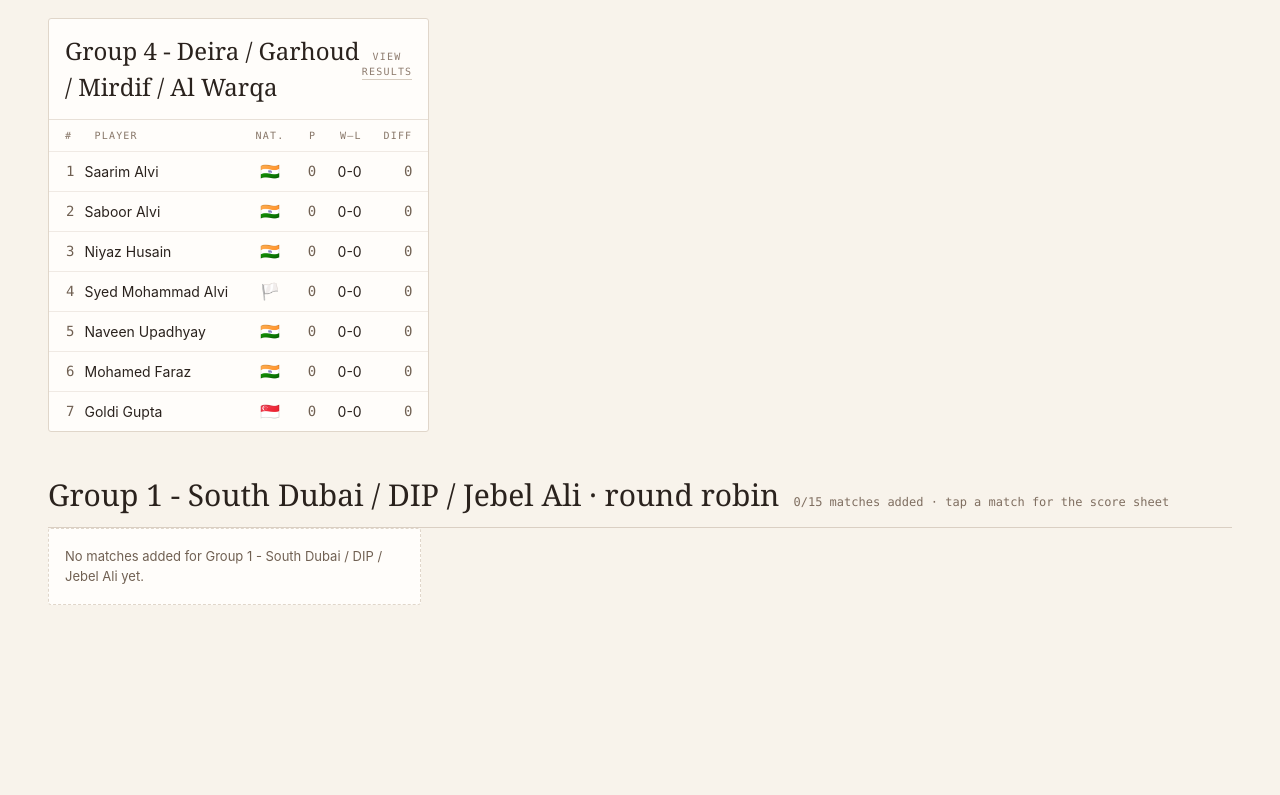
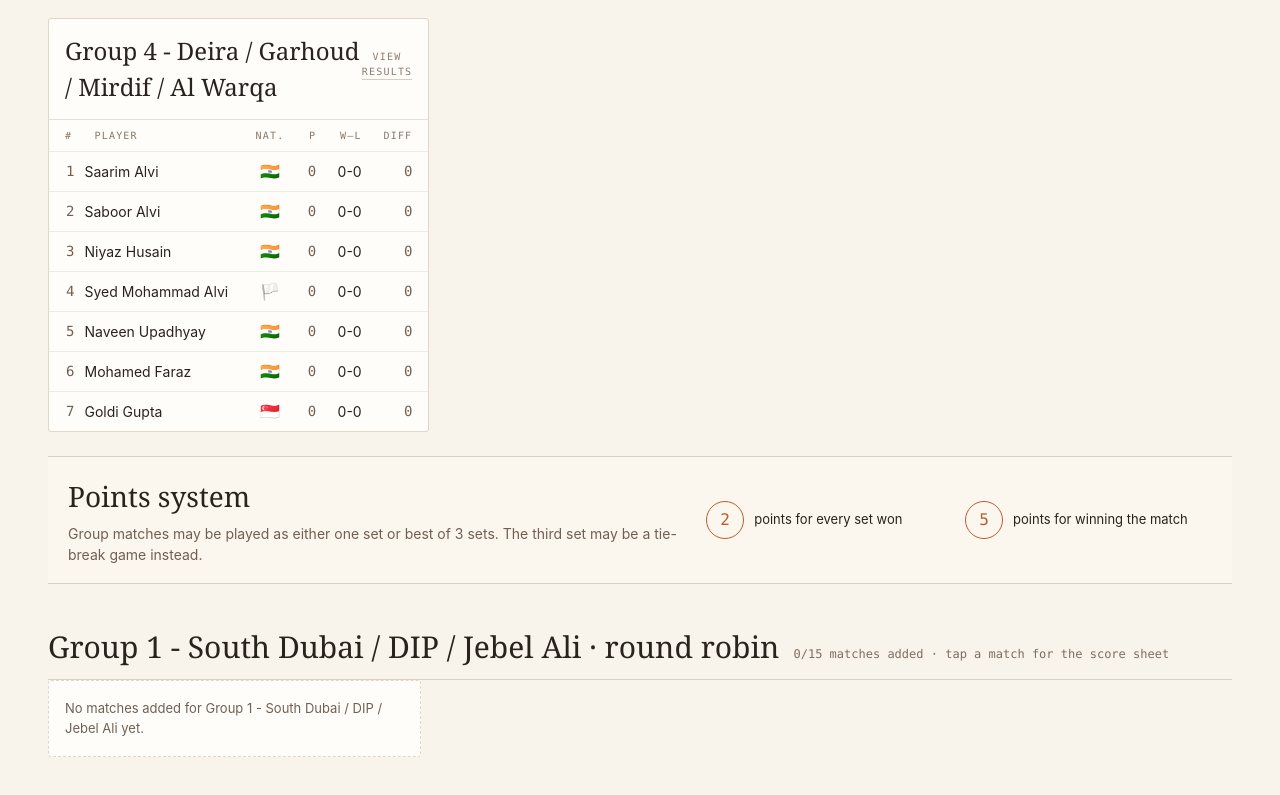
Before and after one commit to naveenupadhyay/JustTennisTournament, a Next.js app: page / in a window 1280 px wide. Shown: the part 1292-2087 px from the top of the page. Before the commit the page ends 1993 px from the top, so only its background shows below. Built offline with nearby package versions, Linux system fonts and the light colour scheme.

Commit message:
Add group points system note

```diff
--- a/app/TournamentClient.tsx
+++ b/app/TournamentClient.tsx
@@ -137,6 +137,17 @@ export default function TournamentClient() {
             })}
           </div>
 
+          <section className="points-system" aria-label="Points system">
+            <div>
+              <h2>Points system</h2>
+              <p>Group matches may be played as either one set or best of 3 sets. The third set may be a tie-break game instead.</p>
+            </div>
+            <ul>
+              <li><strong>2</strong><span>points for every set won</span></li>
+              <li><strong>5</strong><span>points for winning the match</span></li>
+            </ul>
+          </section>
+
           <section className="matches-section">
             <div className="section-head">
               <h2>{groupLabel(tournament, group)} · round robin</h2>
--- a/app/globals.css
+++ b/app/globals.css
@@ -341,6 +341,67 @@ h1 {
   font-family: "Apple Color Emoji", "Segoe UI Emoji", sans-serif;
   font-size: 16px;
   line-height: 1;
+}
+
+.points-system {
+  display: grid;
+  grid-template-columns: minmax(0, 1.1fr) minmax(320px, 0.9fr);
+  gap: 20px;
+  align-items: center;
+  margin-top: 24px;
+  padding: 18px 20px;
+  border-top: 1px solid var(--line-strong);
+  border-bottom: 1px solid var(--line-strong);
+  background: var(--highlight);
+}
+
+.points-system h2 {
+  margin: 0 0 6px;
+  font-family: var(--font-serif), Georgia, serif;
+  font-size: 28px;
+  font-weight: 400;
+}
+
+.points-system p {
+  margin: 0;
+  color: var(--muted);
+  font-size: 14px;
+  line-height: 1.5;
+}
+
+.points-system ul {
+  display: grid;
+  grid-template-columns: repeat(2, minmax(0, 1fr));
+  gap: 12px;
+  margin: 0;
+  padding: 0;
+  list-style: none;
+}
+
+.points-system li {
+  display: grid;
+  grid-template-columns: auto minmax(0, 1fr);
+  gap: 10px;
+  align-items: center;
+}
+
+.points-system strong {
+  display: grid;
+  place-items: center;
+  width: 38px;
+  height: 38px;
+  border: 1px solid var(--accent);
+  border-radius: 999px;
+  color: var(--accent);
+  font-family: var(--font-mono), ui-monospace, monospace;
+  font-size: 16px;
+  font-weight: 500;
+}
+
+.points-system span {
+  color: var(--ink);
+  font-size: 13px;
+  line-height: 1.35;
 }
 
 .matches-section {
@@ -1002,6 +1063,10 @@ h1 {
     grid-template-columns: 1fr;
   }
 
+  .points-system {
+    grid-template-columns: 1fr;
+  }
+
   .round-matches {
     padding-top: 0 !important;
   }
@@ -1025,4 +1090,8 @@ h1 {
   .match-row > span:last-child {
     white-space: nowrap;
   }
+
+  .points-system ul {
+    grid-template-columns: 1fr;
+  }
 }
```
